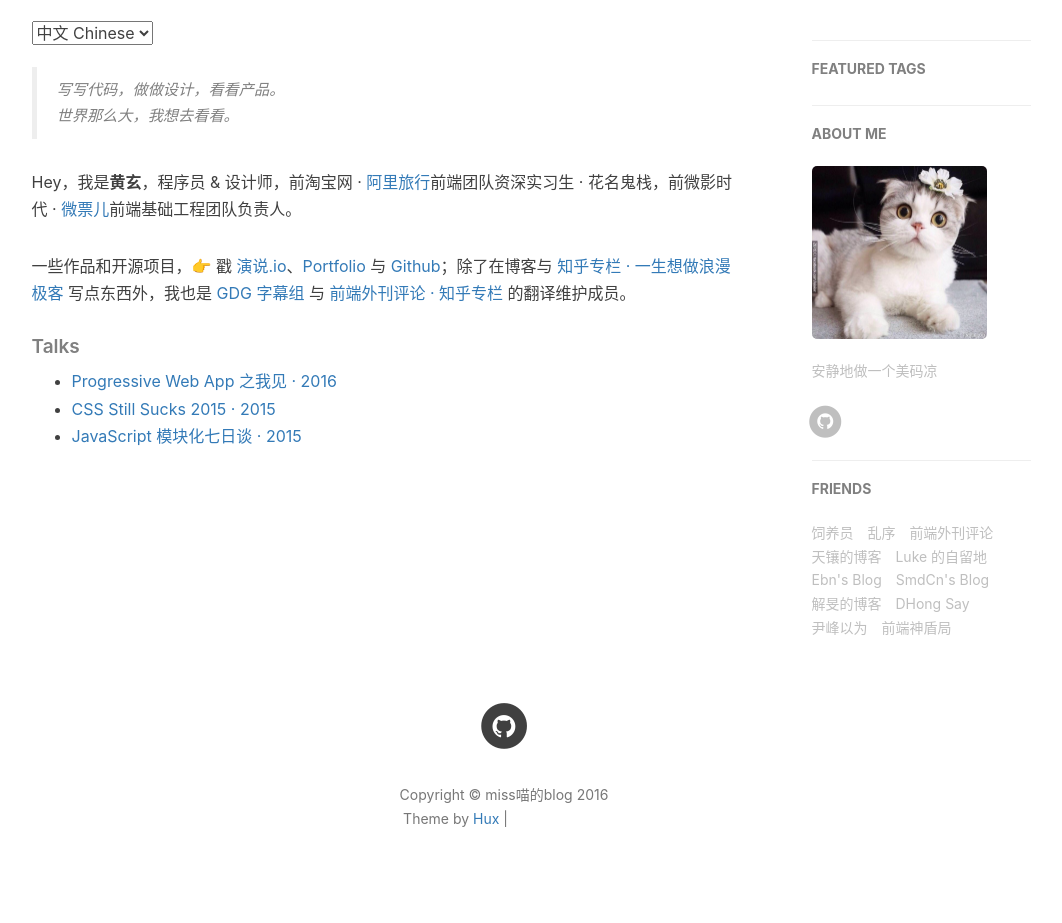
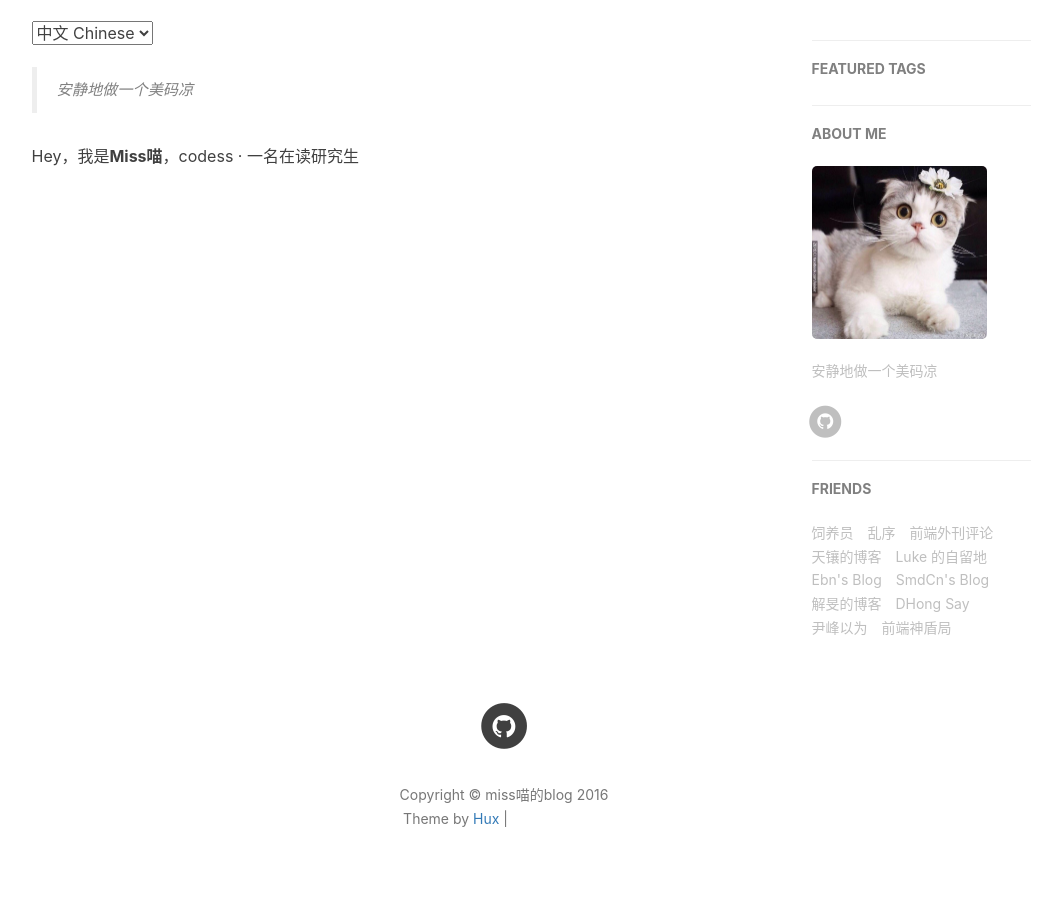
Before and after one commit to Missmiaomiao/Missmiaomiao.github.io, a Jekyll site: the page built from about.html, in a window 1280 px wide. Shown: the part 418-1341 px from the top of the page, without its empty margins (136-1198 px from the left). Built offline with Jekyll 4.4.1, drawn with Linux system fonts in a browser that asks for light colours; nearby versions of some CDN libraries; comment, search, counter and statistics services are not loaded; grey boxes are pictures that could not be loaded.

Commit message:
Update about.html

```diff
--- a/about.html
+++ b/about.html
@@ -15,20 +15,11 @@
 <div class="zh post-container">
 
     <!--copied from markdown -->
-    <blockquote><p>写写代码，做做设计，看看产品。<br>
-    世界那么大，我想去看看。</p></blockquote>
+    <blockquote><p>安静地做一个美码凉<br>
+    </p></blockquote>
 
-    <p>Hey，我是<strong>黄玄</strong>，程序员 &amp; 设计师，前淘宝网 · <a href="http://alitrip.com">阿里旅行</a>前端团队资深实习生 · 花名鬼栈，前微影时代 · <a href="http://www.wepiao.com/?r=movie">微票儿</a>前端基础工程团队负责人。</p>
+    <p>Hey，我是<strong>Miss喵</strong>，codess · 一名在读研究生</p>
 
-    <p>一些作品和开源项目，👉 戳 <a href="https://zhuanlan.zhihu.com/p/21280918">演说.io</a>、<a href="/portfolio">Portfolio</a> 与 <a href="http://github.com/huxpro">Github</a>；除了在博客与 <a href="http://zhuanlan.zhihu.com/huxblog">知乎专栏 · 一生想做浪漫极客</a> 写点东西外，我也是 <a href="http://www.gfansub.com/">GDG 字幕组</a> 与 <a href="http://zhuanlan.zhihu.com/FrontendMagazine">前端外刊评论 · 知乎专栏</a> 的翻译维护成员。</p>
-
-    <h5>Talks</h5>
-
-    <ul>
-    <li><a href="http://huangxuan.me/2016/06/05/pwa-in-my-pov/">Progressive Web App 之我见 · 2016</a></li>
-    <li><a href="http://huangxuan.me/2015/12/28/css-sucks-2015/">CSS Still Sucks 2015 · 2015</a></li>
-    <li><a href="http://huangxuan.me/2015/07/09/js-module-7day/">JavaScript 模块化七日谈 · 2015</a></li>
-    </ul>
 </div>
 
 <!-- English Version -->
@@ -36,19 +27,8 @@
     <blockquote><p>Yet another Frontend Engineer. <br>
     Yet another Lifelong Designer.</p></blockquote>
 
-    <p>Hi, I am <strong>Huang Xuan(黄玄)</strong>，you can call me <strong>Hux</strong>. I'm an engineer &amp; a designer who loves to build software such as <a href="http://yanshuo.io">Yanshuo.io</a> and more (<a href="/portfolio">Portfolio 👉</a> and <a href="http://github.com/huxpro">Github 👉</a>). I studied Digital Media Art and graduated from <a href="https://en.wikipedia.org/wiki/Communication_University_of_China">Communication University of China</a> in 2016.</p>
+    <p>Hi, I am <strong>Miss miao</strong>，you can call me <strong>miaomiao</strong>. I'm an codess. I am studing Electrical and Information Engineering in Shenzhen University</p>
 
-    <p>As an engineer, I worked at Wepiao (<a href="https://www.crunchbase.com/organization/wepiao#/entity">see CrunchBase</a>) as the dev lead of Front-End Infrastructure Team, and used to intern at <a href="https://www.alitrip.com/">Alibaba Trip</a> for one year. As a designer, I was offered to be the UI/UX Designer Intern of Alibaba, Microsoft etc.</p>
-
-    <p>Moreover, I'm also a translator at <a href="http://www.gfansub.com/">GDG China Subtitle Team</a>, maintainer at <a href="http://zhuanlan.zhihu.com/FrontendMagazine">Frontend Magazine</a> and the owner of <a href="http://zhuanlan.zhihu.com/huxblog">Lifelong Romantic Geek</a>.</p>
-
-    <h5>Talks</h5>
-
-    <ul>
-    <li><a href="http://huangxuan.me/2016/06/05/pwa-in-my-pov/">Progressive Web App in my pov · 2016</a></li>
-    <li><a href="http://huangxuan.me/2015/12/28/css-sucks-2015/">CSS Still Sucks 2015 · 2015</a></li>
-    <li><a href="http://huangxuan.me/2015/07/09/js-module-7day/">JavaScript Modularization Journey · 2015</a></li>
-    </ul>
 </div>
 
 <!-- Handle Language Change -->
```
